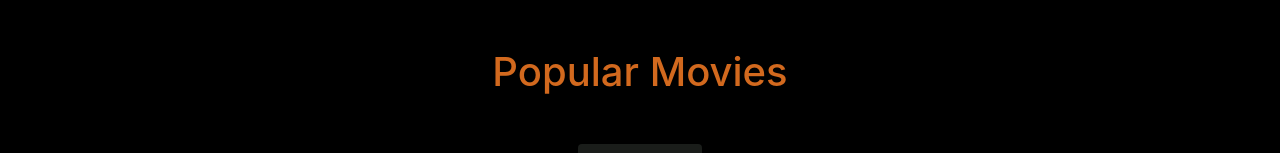
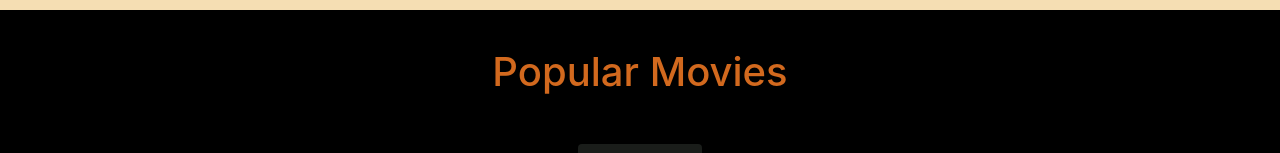
Before and after one commit to emmanuelpali/movies, a React (Create React App) app: page / in a window 1280 px wide. Shown: the top 153 px of the page. Built offline with nearby package versions, Linux system fonts and the light colour scheme; no server answers.

Commit message:
styling card

```diff
--- a/src/MovieContext.js
+++ b/src/MovieContext.js
@@ -9,8 +9,7 @@ const MovieContextProvider = ({ children }) => {
         method: 'GET',
         url: 'https://moviesdatabase.p.rapidapi.com/titles',
         params: {
-          year: '2020',
-          endYear: '2022'
+          year: '2023'
         },
         headers: {
           'X-RapidAPI-Key': `${apiKey}`,
--- a/src/components/Home.js
+++ b/src/components/Home.js
@@ -1,10 +1,12 @@
 
 import React, { useState, useEffect, useContext } from 'react'
 import Movie from './Movie';
+import { motion, useScroll } from "framer-motion";
 // using context to persist fetched movies
 import { MovieContext } from '../MovieContext';
 
 export default function Home() {
+  const { scrollYProgress } = useScroll();
     const {movies, setMovies, getMovies} = useContext(MovieContext);
     const [searchTerm, setSearchTerm] = useState('');
      useEffect(() => {
@@ -24,7 +26,13 @@ export default function Home() {
       }
 
     return (
+      <>
+        <motion.div
+              className="progress-bar"
+              style={{ scaleX: scrollYProgress }}
+            />
         <div className='container-fluid'>
+
           <h1 className='text-center m-5'>Popular Movies</h1>
           <button className='btn btn-outline-primary d-block mx-auto mb-3' onClick={getMovies}>Fetch Movies</button>
           <div className='mx-auto mb-3 col-6 d-flex justify-content-center'>
@@ -39,5 +47,6 @@ export default function Home() {
             )}
           </div>}
         </div>
+        </>
       );
 }
--- a/src/components/Movie.js
+++ b/src/components/Movie.js
@@ -6,6 +6,7 @@ export default function Movie({ movie }) {
   return (
     <>
       <Reveal >
+        <div className="circle"></div>
         <div className="image_container mx-auto">
         {movie.primaryImage ? <img className='card-img-top' src={movie.primaryImage.url} alt={movie.titleText.text} />: movie.titleText.text}
         </div>
--- a/src/components/Reveal.js
+++ b/src/components/Reveal.js
@@ -1,4 +1,4 @@
-import React, { useEffect, useRef } from 'react';
+import React, {  useRef } from 'react';
 import { motion, useInView } from "framer-motion"
 
 const Reveal = ({ children}) => {
--- a/src/index.css
+++ b/src/index.css
@@ -7,6 +7,7 @@ body {
   -moz-osx-font-smoothing: grayscale;
   background-color: black;
   color: white;
+  overflow-x: hidden;
 }
 
 code {
@@ -25,11 +26,36 @@ code {
   padding: 0;
 }
 
+.circle{
+  width: 60px;
+  height: 60px;
+  border-radius: 50%;
+  background: radial-gradient(rgba(176, 230, 51, 0.5), rgba(83, 239, 125, 0.5));
+
+  position: absolute;
+  top: 1%;
+  left: 50%;
+  transform: translate(-50%,-50%);
+
+}
+
 .my_card {
-  background: #000000;
-	background: linear-gradient(to bottom, #353d36, #000000);
+  position: relative;
+  background: rgba(255, 255, 255, 0.05);
+  box-shadow: 1px 1px 12px wheat;
   border-top-left-radius: 50px;
   border-bottom-left-radius: 50px;
+  width: 400px;
+
+}
+
+@keyframes move-up {
+  from{
+    transform: scale(0.9);
+  }
+  to {
+      transform: scale(1);
+  }
 }
 
 .single_image_container{
@@ -40,12 +66,7 @@ code {
 .image_container {
   height: 300px;
   width: 200px;
-}
-
-
-
-.large-shadow {
-  box-shadow: rgba(6, 24, 44, 0.4) 0px 0px 0px 2px, rgba(6, 24, 44, 0.65) 0px 4px 6px -1px, rgba(255, 255, 255, 0.08) 0px 1px 0px inset;
+  animation: move-up 2s ease-in infinite alternate-reverse;
 }
 
 .image_container img, .single_image_container img{
@@ -63,8 +84,9 @@ code {
 
 a .btn, .card-body a  {
   text-decoration: none;
+    background: radial-gradient(rgba(176, 230, 51, 0.5), rgba(83, 239, 125, 0.5));
   border-bottom: 1px solid chocolate;
-  color: chocolate;
+  color: radial-gradient(#b0e633, #53ef7d);
 	border: none;
 	padding: 10px;
 	outline: none;
@@ -103,6 +125,17 @@ Loader styles
   color: #fff;
 
 }
+
+.progress-bar {
+  position: fixed;
+  top: 0;
+  left: 0;
+  right: 0;
+  height: 10px;
+  background: wheat;
+  transform-origin: 0%;
+}
+
   .loader:before,
   .loader:after {
     content: '';
```
